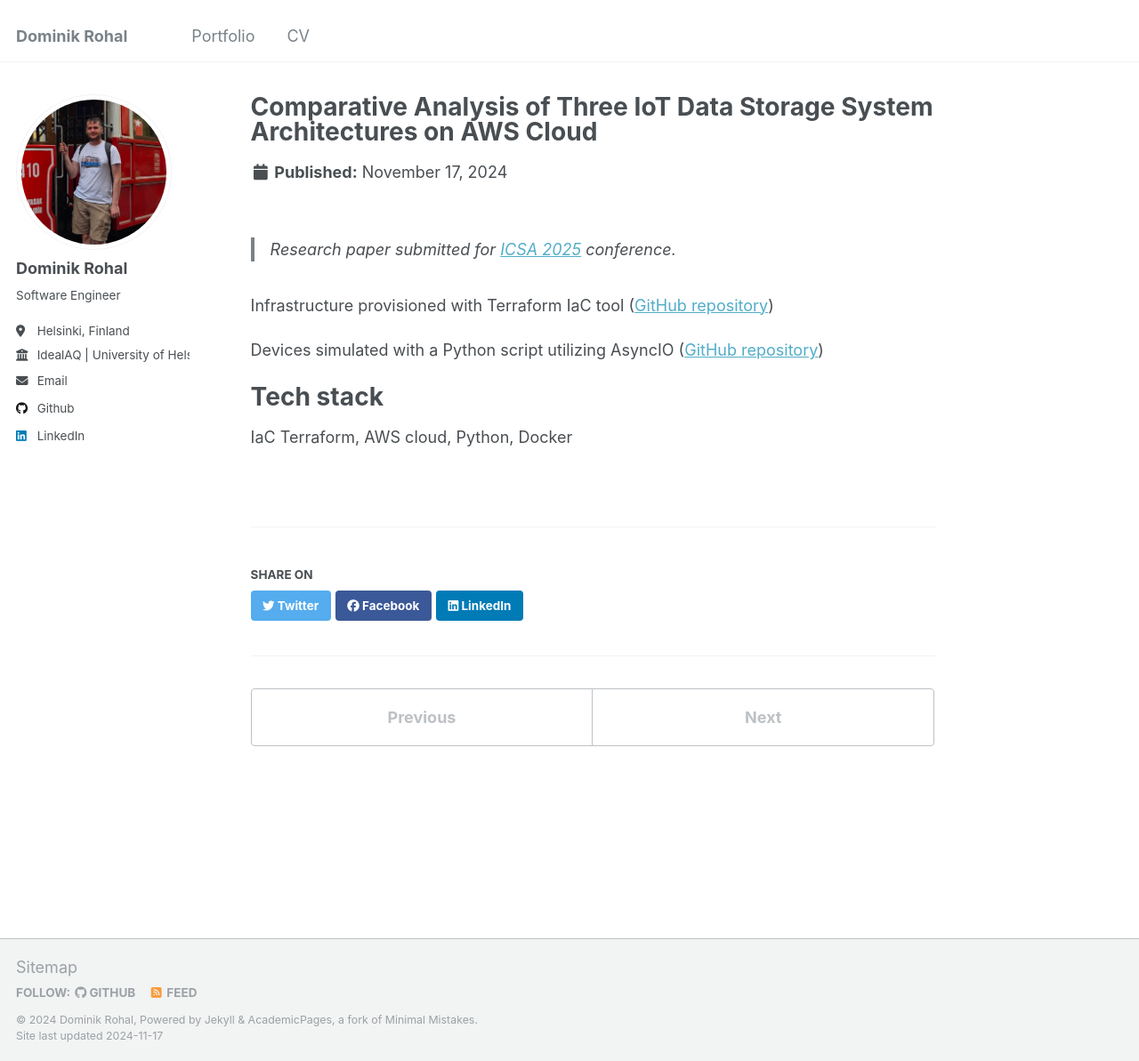
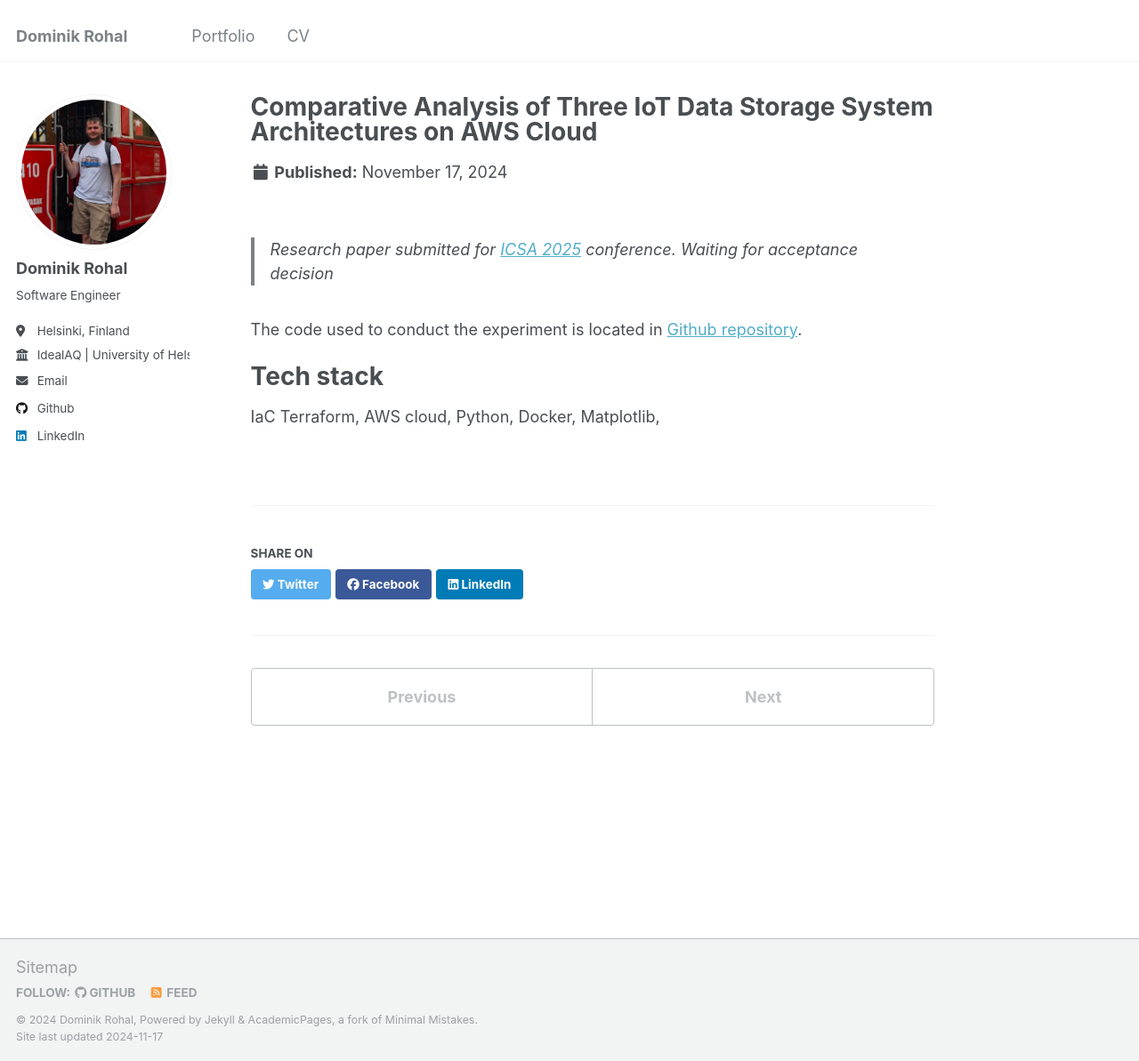
Before and after one commit to drohal3/drohal3.github.io, a Jekyll site: the page built from _portfolio/02_iot_data.md, in a window 1280 px wide and 1193 px high. Shown: the whole window at 89% size. Built offline with Jekyll 4.4.1, drawn with Linux system fonts in a browser that asks for light colours.

Commit message:
timeseries experiment repository link

```diff
--- a/_portfolio/02_iot_data.md
+++ b/_portfolio/02_iot_data.md
@@ -5,11 +5,10 @@ excerpt: "Comparison of DynamoDB, Timestream, and Kinesis Data Streams + S3<br/>
 collection: portfolio
 ---
 > Research paper submitted for [ICSA 2025](https://conf.researchr.org/home/icsa-2025) conference.
+> *Waiting for acceptance decision*
 
-Infrastructure provisioned with Terraform IaC tool ([GitHub repository](https://github.com/drohal3/aq-infra-data-experiment))
-
-Devices simulated with a Python script utilizing AsyncIO ([GitHub repository](https://github.com/drohal3/aq-data-experiment/tree/main/device_simulation))
+The code used to conduct the experiment is located in [Github repository](https://github.com/drohal3/aq-data-experiment).
 
 Tech stack
 ===
-IaC Terraform, AWS cloud, Python, Docker
+IaC Terraform, AWS cloud, Python, Docker, Matplotlib,
```
